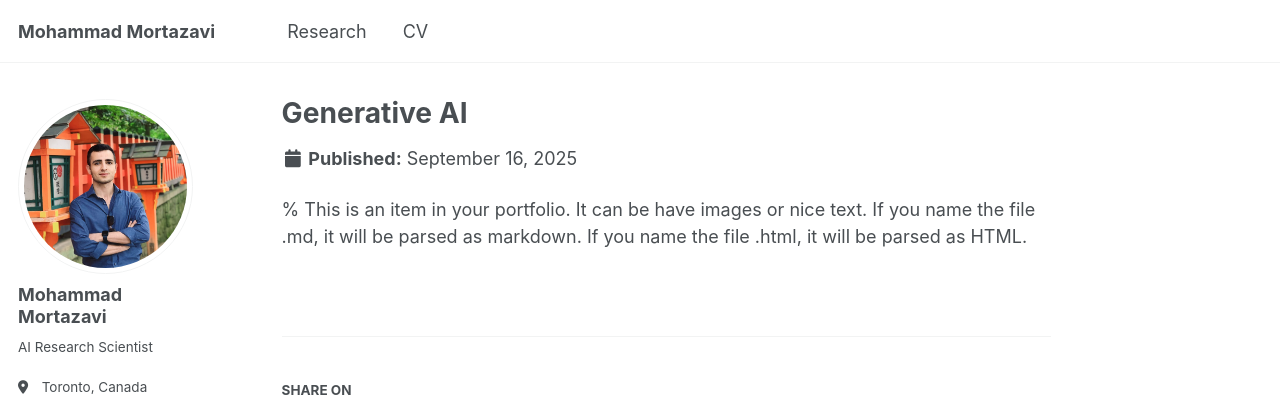
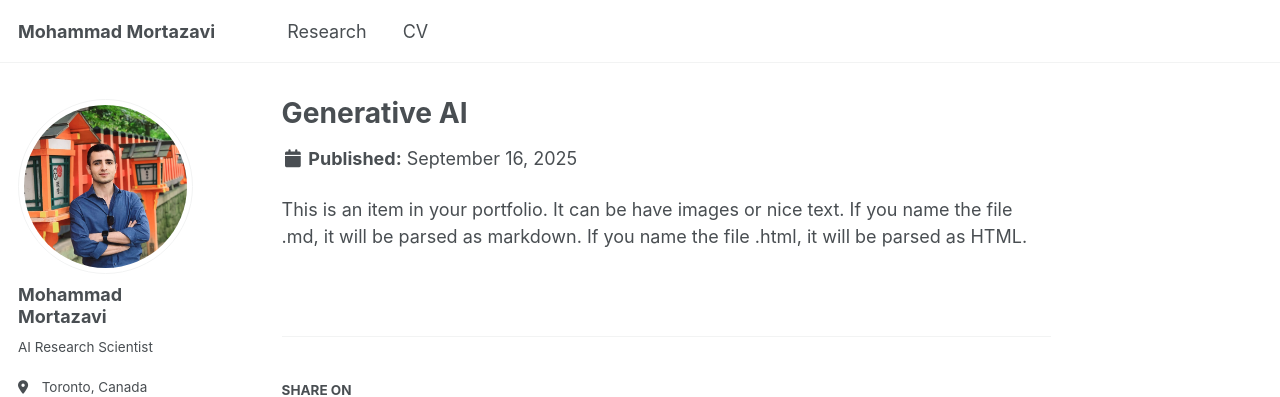
Before and after one commit to mortazawi/mortazawi.github.io, a Jekyll site: the page built from _portfolio/portfolio-1.md, in a window 1280 px wide. Shown: the top 397 px of the page. Built offline with Jekyll 4.4.1, drawn with Linux system fonts in a browser that asks for light colours; a script that is not in the unit is left out.

```diff
--- a/_portfolio/portfolio-1.md
+++ b/_portfolio/portfolio-1.md
@@ -4,4 +4,4 @@ excerpt: "Short description of portfolio item number 1<br/><img src='/images/500
 collection: Research Interests
 ---
 
-% This is an item in your portfolio. It can be have images or nice text. If you name the file .md, it will be parsed as markdown. If you name the file .html, it will be parsed as HTML.
+This is an item in your portfolio. It can be have images or nice text. If you name the file .md, it will be parsed as markdown. If you name the file .html, it will be parsed as HTML.
```
